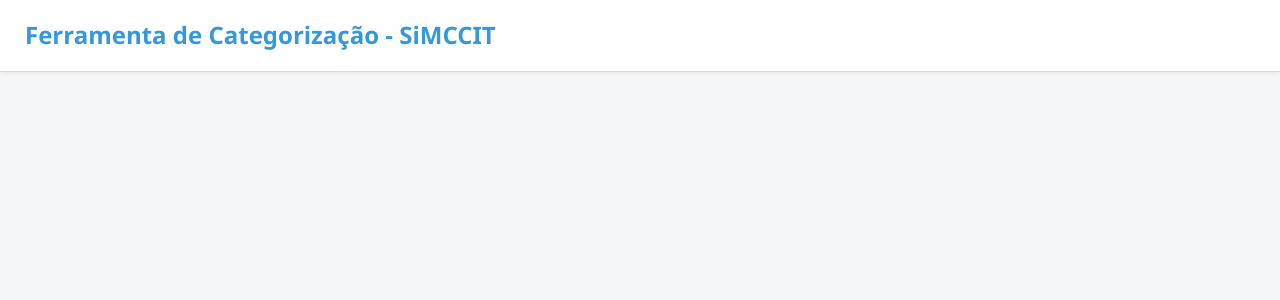
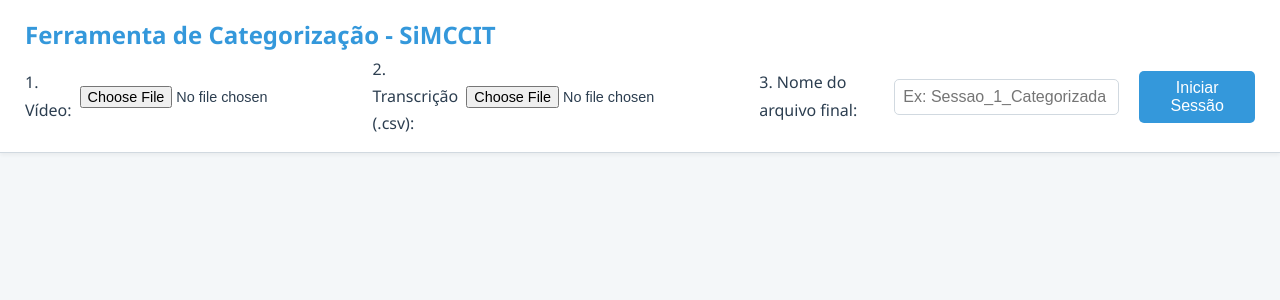
Before and after one commit to fabiohmedeiros/categorizador-web-render, a Flask app: page / in a window 1280 px wide. Shown: the top 300 px of the page. Run offline with Flask 3, Linux system fonts and the light colour scheme.

Commit message:
fix: Corrige erro de digitação na página de instruções
- Altera "SimCCIT" para "SiMCCIT" na mensagem de boas-vindas da página de instruções.

```diff
--- a/templates/index.html
+++ b/templates/index.html
@@ -13,27 +13,23 @@
         <header id="control-panel">
             <h1>Ferramenta de Categorização - SiMCCIT</h1>
             <div id="upload-section">
-                <!-- ... upload inputs and start button ... -->
+                <div class="upload-group">
+                    <label for="video-upload">1. Vídeo:</label>
+                    <input type="file" id="video-upload" name="video" accept="video/*,.mov,.mp4,.mkv,.avi,.wmv">
+                </div>
+                <div class="upload-group">
+                    <label for="csv-upload">2. Transcrição (.csv):</label>
+                    <input type="file" id="csv-upload" name="csv" accept=".csv">
+                </div>
+                <div class="upload-group">
+                    <label for="result-filename">3. Nome do arquivo final:</label>
+                    <input type="text" id="result-filename" placeholder="Ex: Sessao_1_Categorizada">
+                </div>
+                <button id="start-button">Iniciar Sessão</button>
             </div>
         </header>
 
-        <!-- Página de Instruções (escondida por padrão) -->
-        <div id="instructions-page" class="hidden">
-            <div class="instructions-card">
-                <h2>Instruções para Categorização</h2>
-                <p>Bem-vindo à ferramenta de categorização! Siga os passos abaixo para utilizar:</p>
-                <ul>
-                    <li><strong>Assista e Acompanhe:</strong> O vídeo e a transcrição aparecerão lado a lado. O texto será destacado conforme o vídeo avança.</li>
-                    <li><strong>Categorizar Trechos:</strong> Selecione um ou mais trechos de texto na transcrição. Clique com o botão direito do mouse sobre a seleção para abrir o menu de categorias e escolher a opção desejada.</li>
-                    <li><strong>Remover Categorias:</strong> Para remover uma categoria de um trecho já classificado, clique com o botão direito do mouse sobre qualquer palavra desse trecho e selecione "Remover Categoria".</li>
-                    <li><strong>Consultar Categorias:</strong> Use o botão "Categorias" no canto superior direito para consultar as definições de cada categoria a qualquer momento.</li>
-                    <li><strong>Navegação Rápida:</strong> Clique em qualquer palavra da transcrição para pular para o ponto correspondente no vídeo.</li>
-                    <li><strong>Controle do Vídeo:</strong> Use a barra de espaço para pausar ou continuar o vídeo.</li>
-                    <li><strong>Finalizar:</strong> Ao terminar, clique no botão "Terminar" para baixar o arquivo CSV com todas as suas categorizações.</li>
-                </ul>
-                <button id="start-categorization-button">Começar Categorização</button>
-            </div>
-        </div>
+
 
         <!-- Área de Conteúdo Principal -->
         <main id="main-content" class="hidden">
@@ -58,6 +54,24 @@
             <button id="restart-session-button" style="margin-top: 20px;">Iniciar Nova Sessão</button>
         </div>
 
+        <!-- Página de Instruções (escondida por padrão) -->
+        <div id="instructions-page" class="hidden">
+            <div class="instructions-card">
+                <h2>Instruções para Categorização</h2>
+                <p>Bem-vindo à ferramenta de categorização do SiMCCIT! Siga os passos abaixo para utilizar:</p>
+                <ul>
+                    <li><strong>Assista e Acompanhe:</strong> O vídeo e a transcrição aparecerão lado a lado. O texto será destacado conforme o vídeo avança.</li>
+                    <li><strong>Categorizar Trechos:</strong> Selecione um ou mais trechos de texto na transcrição. Clique com o botão direito do mouse sobre a seleção para abrir o menu de categorias e escolher a opção desejada.</li>
+                    <li><strong>Remover Categorias:</strong> Para remover uma categoria de um trecho já classificado, clique com o botão direito do mouse sobre qualquer palavra desse trecho e selecione "Remover Categoria".</li>
+                    <li><strong>Consultar Categorias:</strong> Use o botão "Categorias" no canto superior direito para consultar as definições de cada categoria a qualquer momento.</li>
+                    <li><strong>Navegação Rápida:</strong> Clique em qualquer palavra da transcrição para pular para o ponto correspondente no vídeo.</li>
+                    <li><strong>Controle do Vídeo:</strong> Use a barra de espaço para pausar ou continuar o vídeo.</li>
+                    <li><strong>Finalizar:</strong> Ao terminar, clique no botão "Terminar" e chame o(a) pesquisador(a) responsável.</li>
+                </ul>
+                <button id="start-categorization-button">Começar Categorização</button>
+            </div>
+        </div>
+
         <!-- Menu de Contexto para Categorias (escondido por padrão) -->
         <div id="context-menu" class="context-menu">
             <!-- As categorias serão inseridas aqui pelo JavaScript -->
```
